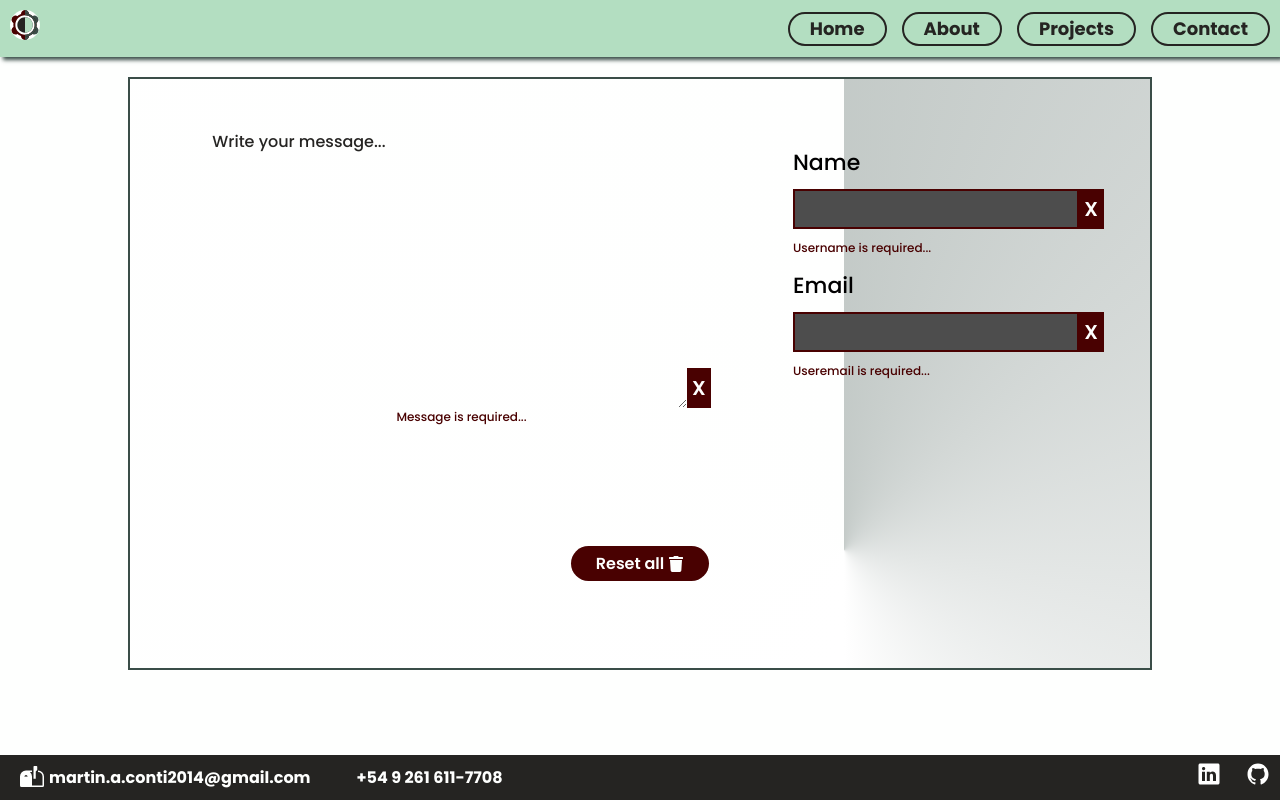
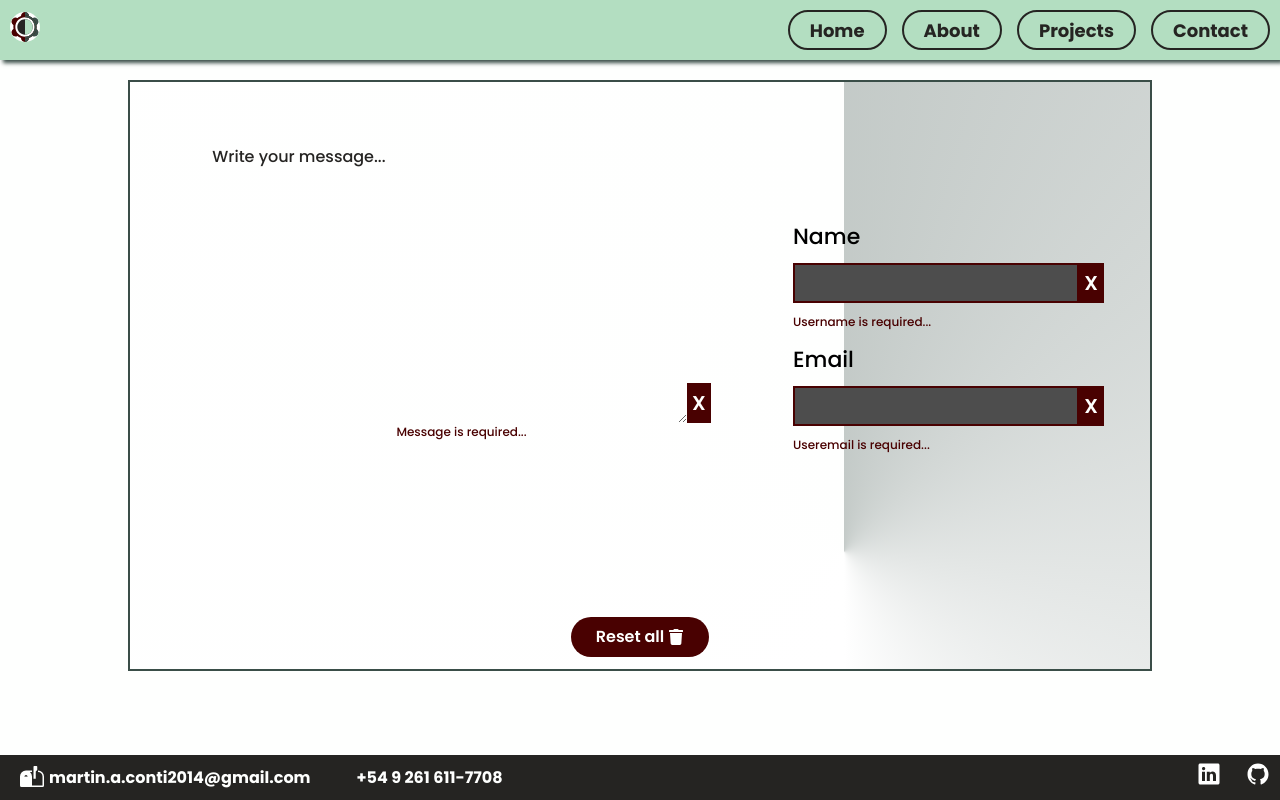
Before and after one commit to MARTINANDRESCONTI/portfolio-vite, a React (Vite) app: page /contact in a window 1280 px wide. Built offline with nearby package versions, Linux system fonts and the light colour scheme; some icons are missing.

Commit message:
button height

```diff
--- a/src/components/Navbar.module.css
+++ b/src/components/Navbar.module.css
@@ -37,7 +37,7 @@
 }
 
 .navmenu > li > a{
-  height: 34px;
+  height: 40px;
   font-size: 18px;
   font-weight: bold;
   text-decoration: none;
--- a/src/views/Contact.module.css
+++ b/src/views/Contact.module.css
@@ -133,7 +133,7 @@ textarea:focus {
 }
 
 .containerButtons {
-  height: 100%;
+  height: 40px;
   width: 100%;
   display: flex;
   justify-content: space-around;
@@ -159,7 +159,6 @@ textarea:focus {
 }
 
 .send {
-  height: 35px;
   width: 150px;
   background-color: var(--appGreen);
   color: var(--appBlack);
@@ -171,7 +170,6 @@ textarea:focus {
   background-color: var(--appRed);
   color: var(--appWhite);
   width: fit-content;
-  height: 35px;
   font-size: 16px;
   padding: 5px 25px;
   }
```
